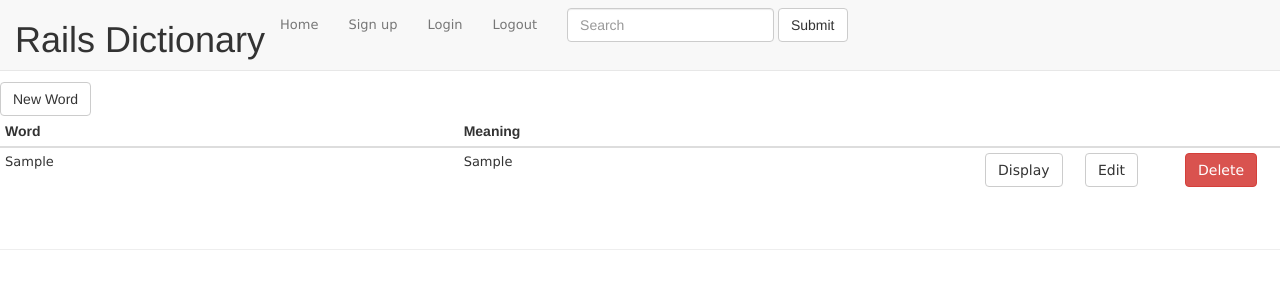
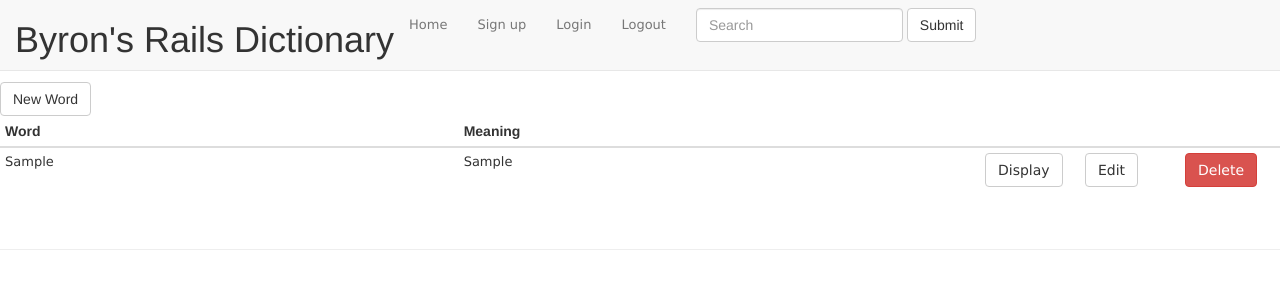
Before and after one commit to byronroark/dictionary, a Rails app: page / in a window 1280 px wide. Shown: the top 300 px of the page. Run offline with Rails 7, Linux system fonts and the light colour scheme; tables that the repository leaves empty hold one stand-in row (values such as "Sample post"); style sheets or scripts are compiled from the project's sources; some libraries are stand-ins or nearby versions.

Commit message:
updated title and header

```diff
--- a/app/views/layouts/application.html.erb
+++ b/app/views/layouts/application.html.erb
@@ -1,7 +1,7 @@
 <!DOCTYPE html>
 <html>
 <head>
-  <title>Rails Dictionary</title>
+  <title>Byron's Rails Dictionary</title>
   <%= stylesheet_link_tag    'application', media: 'all', 'data-turbolinks-track' => true %>
   <link rel="stylesheet" href="https://maxcdn.bootstrapcdn.com/bootstrap/3.3.5/css/bootstrap.min.css">
   <%= javascript_include_tag 'application', 'data-turbolinks-track' => true %>
@@ -13,7 +13,7 @@
   <div class="container-fluid">
     <div class="navbar-header">
       <div class="nav navbar-nav">
-        <h1>Rails Dictionary</h1>
+        <h1>Byron's Rails Dictionary</h1>
       </div>
       <ul class="nav navbar-nav">
         <li><%= link_to 'Home', definitions_path %></li>
```
